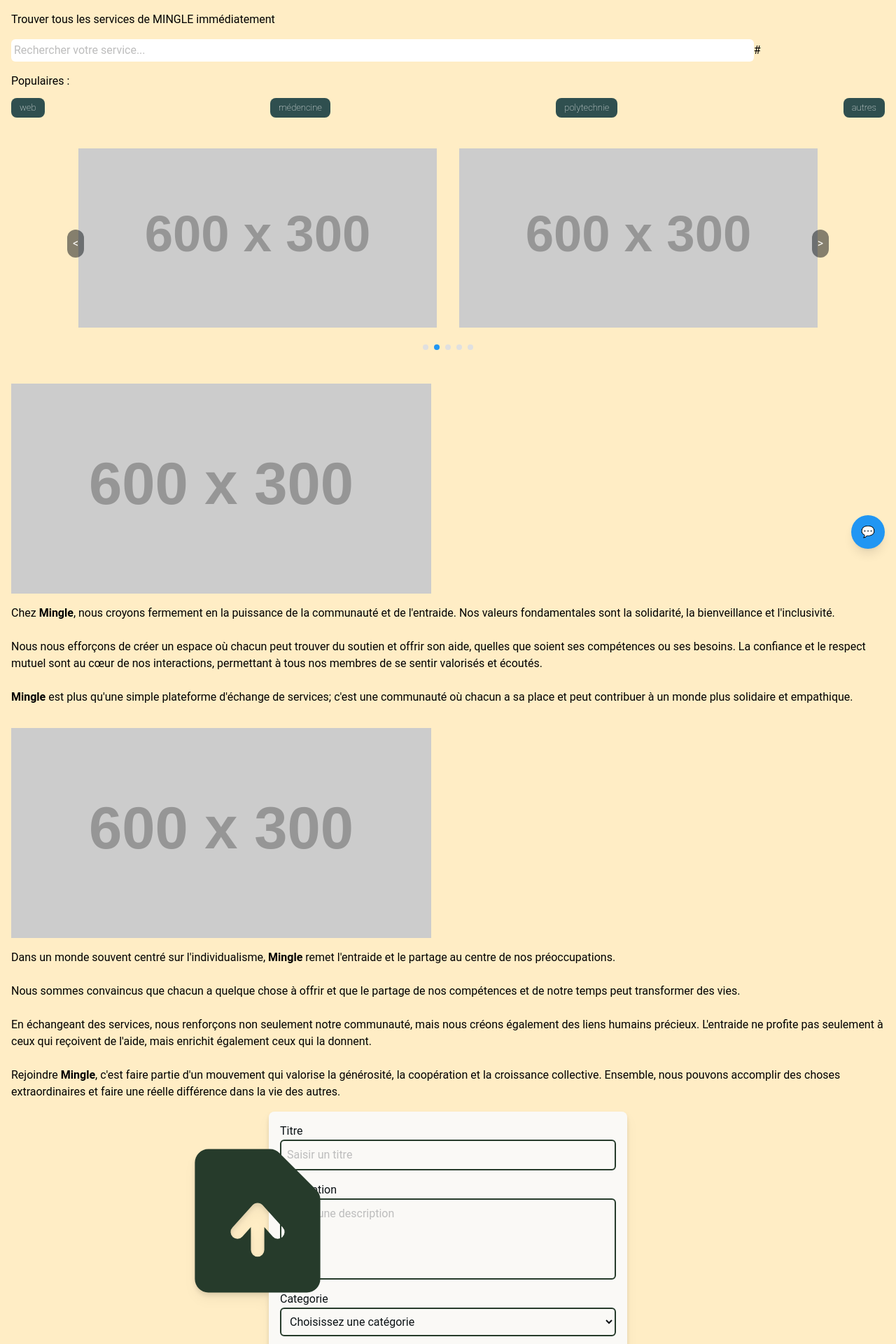
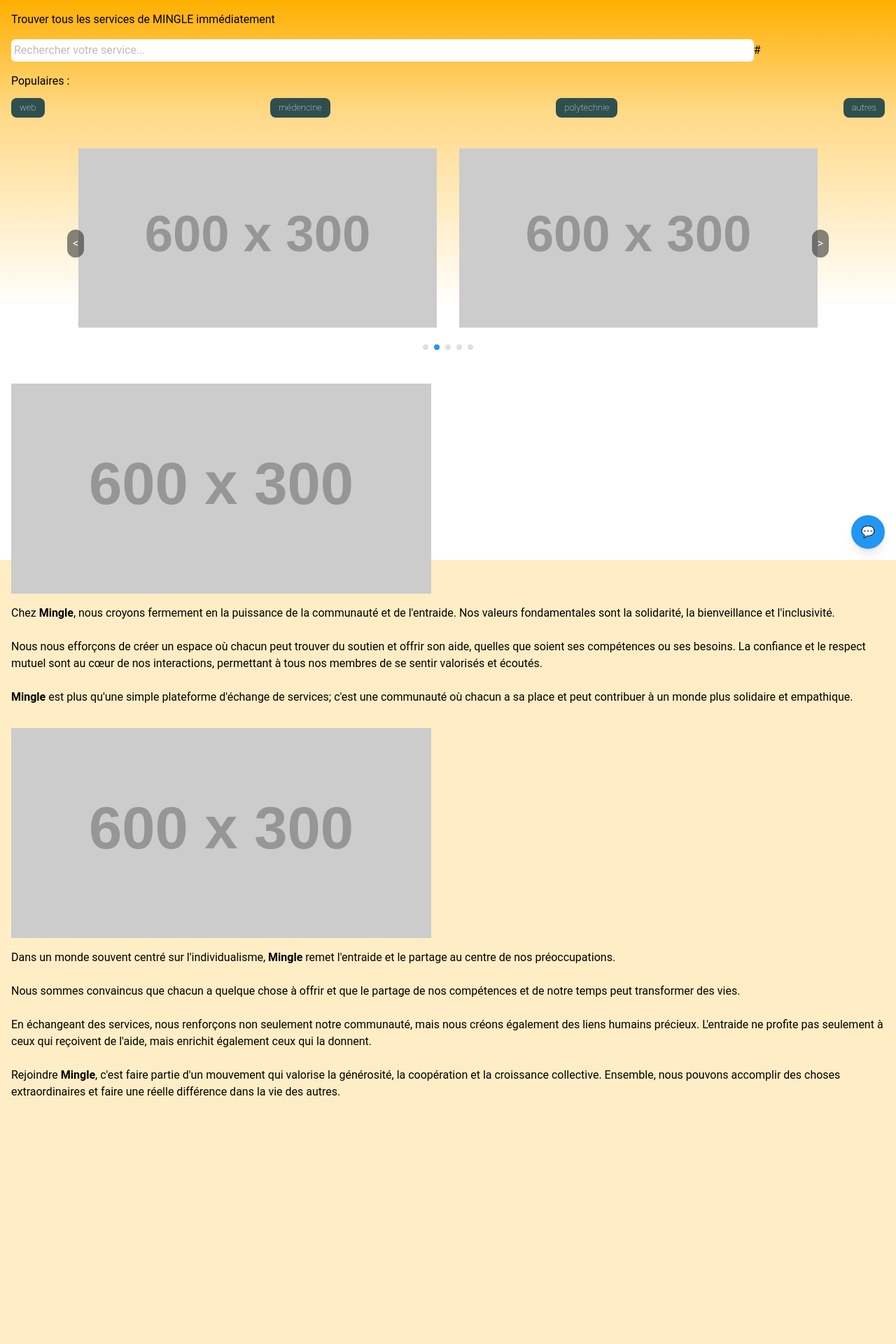
Before and after one commit to Emmanuelle-S/Mingle, a React (Vite) app in the folder frontend/: page / in a window 1280 px wide. Shown: the top 1920 px of the page at 70% size. After the commit the page ends 1588 px from the top, so only its background shows below. Built offline with nearby package versions, Linux system fonts and the light colour scheme.

Commit message:
fix: résolution conflit des css sur la page Home

```diff
--- a/frontend/src/App.jsx
+++ b/frontend/src/App.jsx
@@ -2,7 +2,6 @@ import React from 'react';
 import Home from './pages/Home/Home';
 import { ServiceProvider } from "../contexts/ServiceContext";
 import Publier from "@pages/Publier/Publier.jsx";
-import CreatePost from "@components/CreatePost/CreatePost";
 import ChatBubble from './pages/Message/Bubble';
 import { BrowserRouter as Router, Routes, Route } from 'react-router-dom';
 import './App.css';
@@ -58,13 +57,12 @@ function App() {
         <Router>
           <div className="flex flex-col min-h-screen">
             {/* <Header/> */}
-            <main className="flex-grow">
+            <main className="flex-grow bg">
               <Routes>
               <Route path="*" element={<NotFound />} />
                 <Route path="/" element={<Home />} />
                 <Route path="/publier" element={<Publier/>} />
               </Routes>
-              <CreatePost />
               <ChatBubble friends={friends} conversations={conversations} fetchConversation={fetchConversation} />
             </main>
             {/* <Footer /> */}
--- a/frontend/src/pages/Home/Home.jsx
+++ b/frontend/src/pages/Home/Home.jsx
@@ -1,9 +1,10 @@
 import "./Home.css";
+import '../../App.css';
 import CarouselDefault from "@components/Carousel/Carousel";
 
 export default function Home() {
   return (
-    <>
+    <div className="bgone">
       <section className="p-4">
         <h2>Trouver tous les services de MINGLE immédiatement</h2>
         <div className="py-4">
@@ -65,6 +66,6 @@ export default function Home() {
           </p>
         </div>
       </section>
-    </>
+    </div>
   );
 }
```
